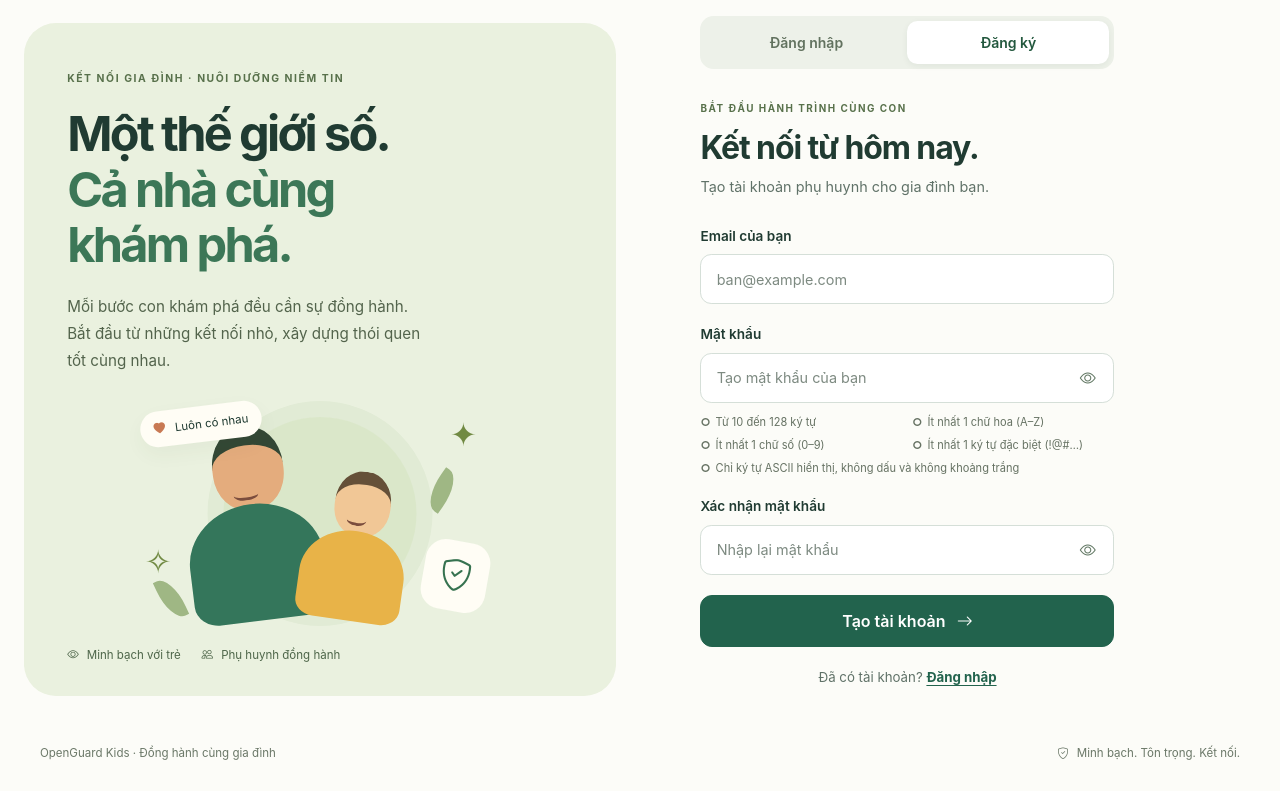
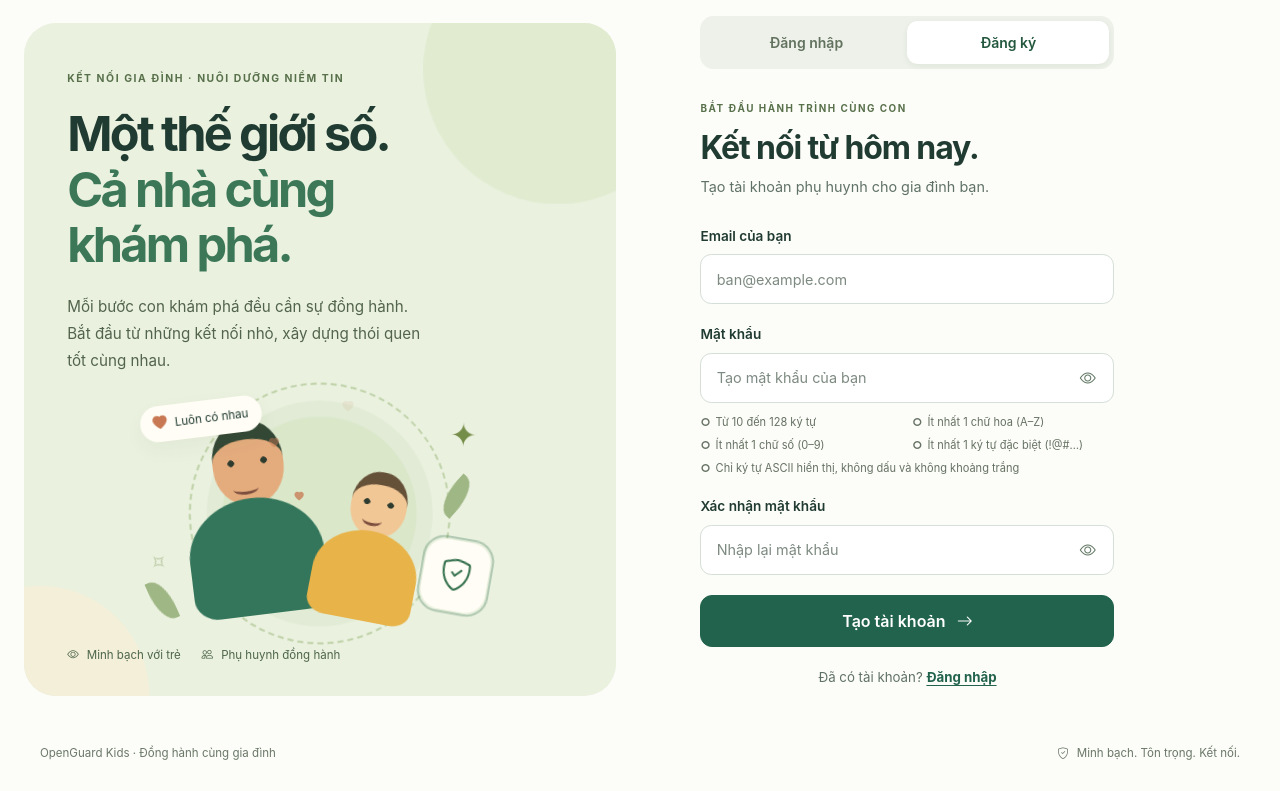
Before and after one commit to tranthinh222/openguard-kids, a FastAPI app: page /register in a window 1280 px wide. Shown: the part 96-887 px from the top of the page. Run offline with FastAPI, Linux system fonts and the light colour scheme.

Commit message:
(feat): Add animation in login and register pages.

```diff
--- a/server/dashboard/static/css/app.css
+++ b/server/dashboard/static/css/app.css
@@ -612,9 +612,290 @@
 		transform: translateY(0);
 	}
 }
-@media (min-width: 992px) {
-	.family-scene {
-		animation: enter 0.8s ease-out;
+
+/* Account page motion. Uses the individual translate/rotate/scale properties so
+   the static transforms above (tilts, centering, responsive scale) are kept. */
+.auth-story::before,
+.auth-story::after {
+	content: "";
+	position: absolute;
+	border-radius: 50%;
+	pointer-events: none;
+	animation: drift 18s ease-in-out infinite alternate;
+}
+.auth-story::before {
+	width: 260px;
+	height: 260px;
+	top: -90px;
+	right: -80px;
+	background: #e0ebd0;
+}
+.auth-story::after {
+	width: 200px;
+	height: 200px;
+	bottom: -80px;
+	left: -60px;
+	background: #f3efd9;
+	animation-duration: 22s;
+	animation-direction: alternate-reverse;
+}
+.auth-story > * {
+	position: relative;
+	z-index: 1;
+	animation: rise 0.7s cubic-bezier(0.2, 0.7, 0.3, 1) backwards;
+}
+.auth-story > :nth-child(2) {
+	animation-delay: 0.08s;
+}
+.auth-story > :nth-child(3) {
+	animation-delay: 0.16s;
+}
+.auth-story > :nth-child(4) {
+	animation-delay: 0.26s;
+}
+.auth-story > :nth-child(5) {
+	animation-delay: 0.36s;
+}
+.scene-orbit {
+	animation: breathe 6s ease-in-out infinite;
+}
+.scene-orbit::after {
+	content: "";
+	position: absolute;
+	inset: -34px;
+	border: 2px dashed #bfd2a8;
+	border-radius: 50%;
+	animation: spin 48s linear infinite;
+}
+.person-parent {
+	animation: bob 4.5s ease-in-out infinite;
+}
+.person-child {
+	transform-origin: 50% 100%;
+	animation:
+		bob 3.6s ease-in-out -1.2s infinite,
+		sway 5s ease-in-out infinite;
+}
+.person-head::before {
+	content: "";
+	position: absolute;
+	top: 30%;
+	left: 22%;
+	width: 56%;
+	height: 7px;
+	background:
+		radial-gradient(circle, #2e3b2f 3px, transparent 3.5px) 0 0 / 7px 7px no-repeat,
+		radial-gradient(circle, #2e3b2f 3px, transparent 3.5px) 100% 0 / 7px 7px no-repeat;
+	animation: blink 5s infinite;
+}
+.person-child .person-head::before {
+	animation-delay: 1.7s;
+}
+.scene-caption {
+	animation: float 5s ease-in-out infinite;
+}
+.scene-caption i {
+	display: inline-block;
+	animation: heartbeat 1.6s ease-in-out infinite;
+}
+.scene-shield {
+	animation: float 4.2s ease-in-out -2s infinite;
+}
+.scene-shield::after {
+	content: "";
+	position: absolute;
+	inset: 0;
+	border: 2px solid #36724f;
+	border-radius: inherit;
+	opacity: 0;
+	animation: ripple 3s ease-out infinite;
+}
+.scene-spark {
+	animation: twinkle 3.2s ease-in-out infinite;
+}
+.spark-two {
+	animation-delay: -1.6s;
+}
+.leaf-one {
+	transform-origin: 50% 100%;
+	animation: leaf 4s ease-in-out infinite;
+}
+.leaf-two {
+	transform-origin: 50% 100%;
+	animation: leaf 4.6s ease-in-out -2s infinite;
+}
+.scene-heart {
+	position: absolute;
+	z-index: 2;
+	bottom: 110px;
+	color: #c87953;
+	font-size: 0.85rem;
+	opacity: 0;
+	animation: float-up 6s ease-out infinite;
+}
+.heart-one {
+	left: 150px;
+}
+.heart-two {
+	left: 190px;
+	font-size: 0.65rem;
+	animation-delay: 2s;
+}
+.heart-three {
+	left: 120px;
+	font-size: 0.7rem;
+	animation-delay: 4s;
+}
+.auth-form-heading,
+.auth-field,
+.auth-submit,
+.auth-alternate,
+.auth-reassurance {
+	animation: rise 0.55s cubic-bezier(0.2, 0.7, 0.3, 1) backwards;
+}
+.auth-form-heading {
+	animation-delay: 0.05s;
+}
+.auth-field:nth-child(1) {
+	animation-delay: 0.12s;
+}
+.auth-field:nth-child(2) {
+	animation-delay: 0.19s;
+}
+.auth-field:nth-child(3) {
+	animation-delay: 0.26s;
+}
+.auth-submit {
+	animation-delay: 0.33s;
+}
+.auth-alternate,
+.auth-reassurance {
+	animation-delay: 0.4s;
+}
+.auth-switch a {
+	transition:
+		background-color 0.2s,
+		color 0.2s,
+		box-shadow 0.2s;
+}
+.auth-switch a:not([aria-current="page"]):hover {
+	color: #23583e;
+	background: #f6f9f3;
+}
+.auth-submit {
+	transition:
+		translate 0.2s,
+		box-shadow 0.2s;
+}
+.auth-submit:hover:not(:disabled) {
+	translate: 0 -1px;
+	box-shadow: 0 8px 18px #22634d2e;
+}
+.auth-submit i {
+	transition: translate 0.2s;
+}
+.auth-submit:hover:not(:disabled) i {
+	translate: 4px 0;
+}
+.password-rules li span {
+	transition: scale 0.2s;
+}
+.password-rules li.is-valid span {
+	scale: 1.25;
+}
+@keyframes rise {
+	from {
+		opacity: 0;
+		translate: 0 14px;
+	}
+}
+@keyframes drift {
+	to {
+		translate: -30px 24px;
+		scale: 1.12;
+	}
+}
+@keyframes breathe {
+	50% {
+		scale: 1.04;
+	}
+}
+@keyframes spin {
+	to {
+		rotate: 360deg;
+	}
+}
+@keyframes bob {
+	50% {
+		translate: 0 -6px;
+	}
+}
+@keyframes sway {
+	50% {
+		rotate: 4deg;
+	}
+}
+@keyframes blink {
+	0%,
+	92%,
+	100% {
+		scale: 1 1;
+	}
+	95% {
+		scale: 1 0.1;
+	}
+}
+@keyframes float {
+	50% {
+		translate: 0 -7px;
+	}
+}
+@keyframes heartbeat {
+	0%,
+	60%,
+	100% {
+		scale: 1;
+	}
+	15%,
+	40% {
+		scale: 1.25;
+	}
+}
+@keyframes ripple {
+	0% {
+		opacity: 0.45;
+		scale: 1;
+	}
+	100% {
+		opacity: 0;
+		scale: 1.35;
+	}
+}
+@keyframes twinkle {
+	50% {
+		opacity: 0.35;
+		scale: 0.7;
+		rotate: 45deg;
+	}
+}
+@keyframes leaf {
+	50% {
+		rotate: 9deg;
+	}
+}
+@keyframes float-up {
+	0% {
+		opacity: 0;
+		translate: 0 0;
+		scale: 0.6;
+	}
+	15% {
+		opacity: 0.9;
+	}
+	100% {
+		opacity: 0;
+		translate: 14px -120px;
+		scale: 1.1;
 	}
 }
 @media (max-width: 991.98px) {
--- a/server/dashboard/templates/auth/layout.html
+++ b/server/dashboard/templates/auth/layout.html
@@ -41,6 +41,9 @@
 				</div>
 				<div class="scene-leaf leaf-one"></div>
 				<div class="scene-leaf leaf-two"></div>
+				<i class="bi bi-heart-fill scene-heart heart-one"></i>
+				<i class="bi bi-heart-fill scene-heart heart-two"></i>
+				<i class="bi bi-heart-fill scene-heart heart-three"></i>
 			</div>
 			<div class="story-values">
 				<span
```
Also changed, not shown: server/dashboard/README.md.
